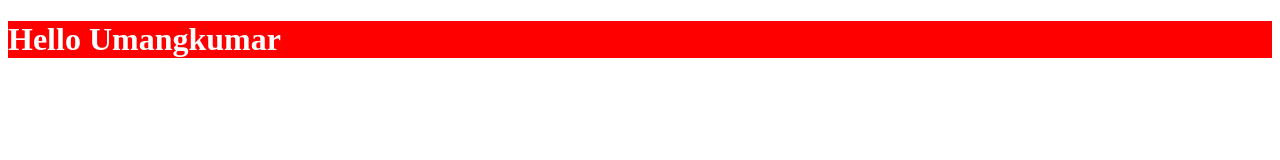
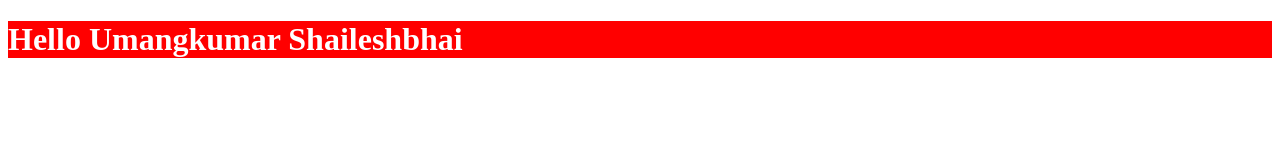
Before and after one commit to Umang4200/delta-demo, a plain HTML site: page index.html in a window 1280 px wide. Drawn offline with Linux system fonts and the light colour scheme.

Commit message:
Modification successfully!

```diff
--- a/index.html
+++ b/index.html
@@ -7,6 +7,6 @@
     <link rel="stylesheet" href="style.css">
 </head>
 <body>
-     <h1>Hello Umangkumar</h1>
+     <h1>Hello Umangkumar Shaileshbhai</h1>
 </body>
 </html>
```
